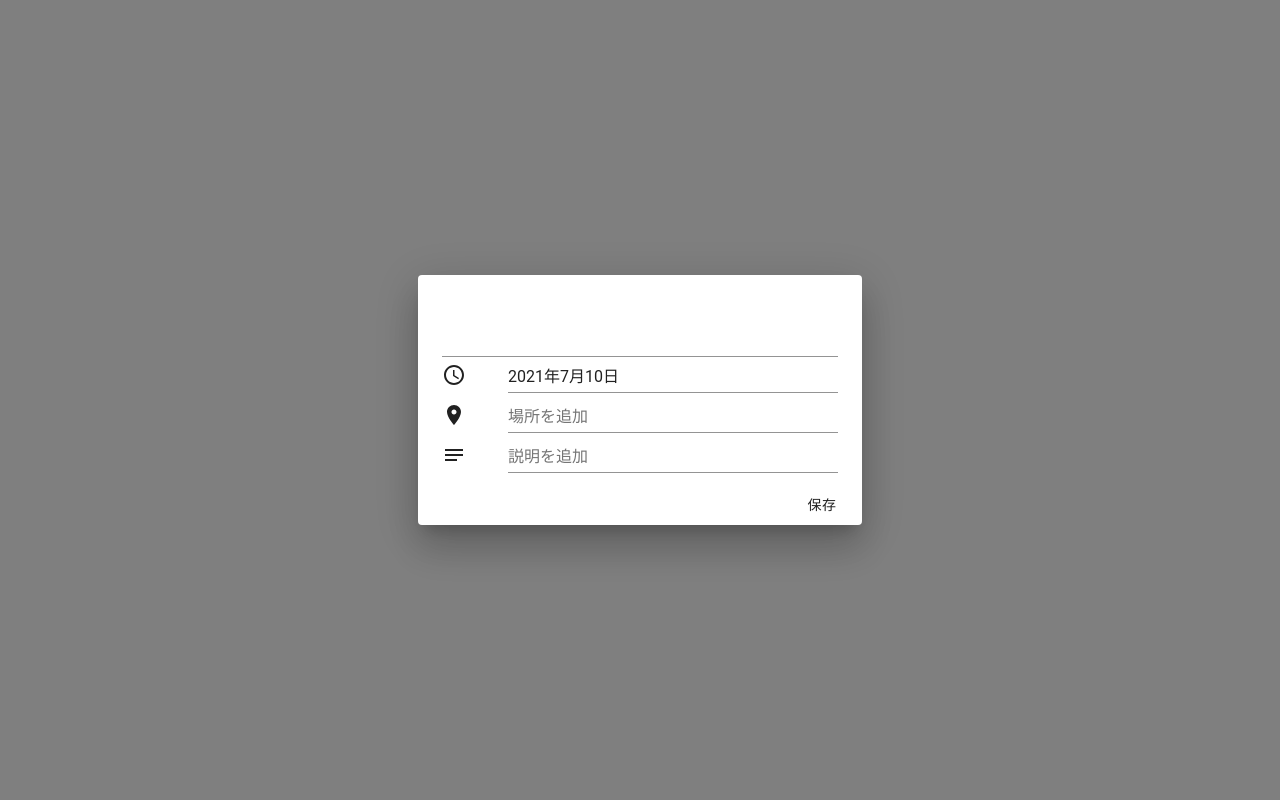
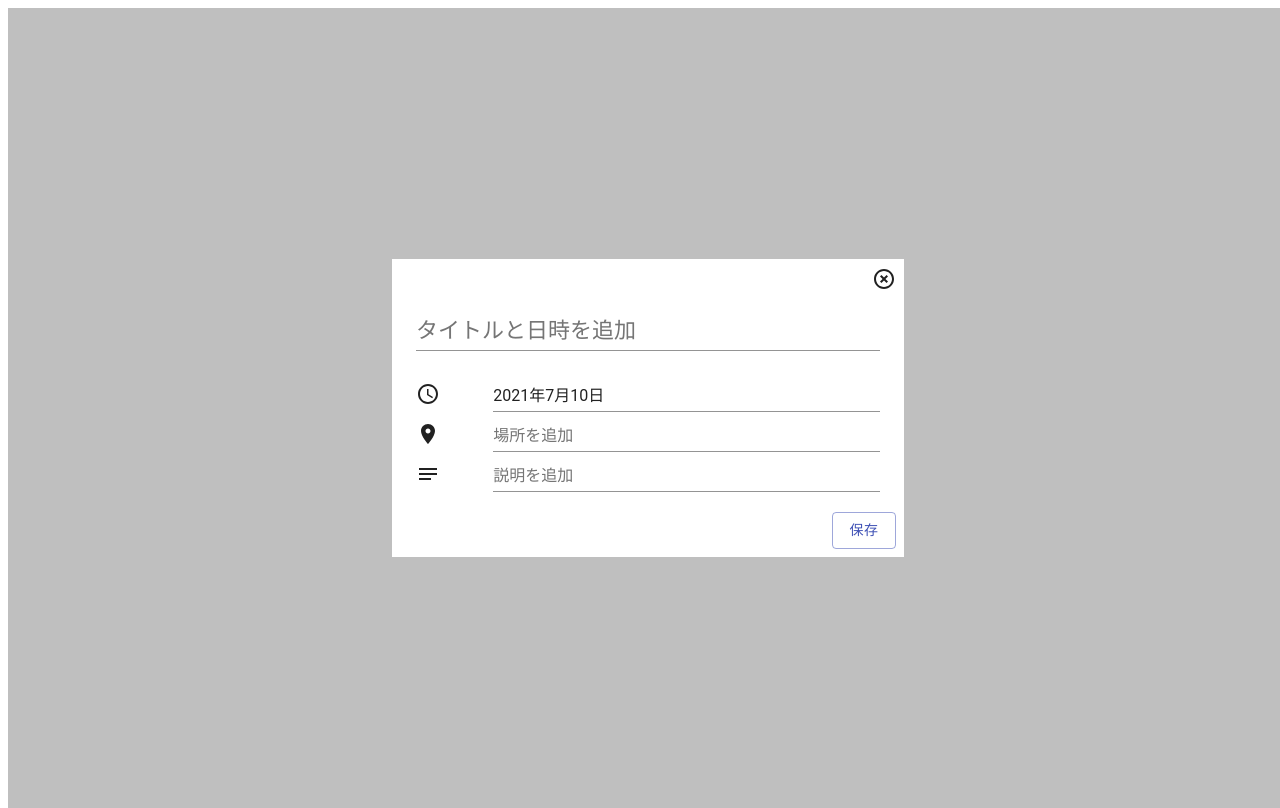
Before and after one commit to shogo-nakano-desu/calendar-app, a React (Create React App) app: page / in a window 1280 px wide. Built offline with nearby package versions, Linux system fonts and the light colour scheme.

Commit message:
スケジュールを追加するダイアログの側を完成させた

```diff
--- a/package.json
+++ b/package.json
@@ -3,6 +3,7 @@
   "version": "0.1.0",
   "private": true,
   "dependencies": {
+    "@material-ui/core": "^4.12.1",
     "@material-ui/icons": "^4.11.2",
     "@testing-library/jest-dom": "^5.14.1",
     "@testing-library/react": "^11.2.7",
@@ -15,6 +16,7 @@
     "react-dom": "^17.0.2",
     "react-scripts": "4.0.3",
     "styled-components": "^5.3.0",
+    "styled-system": "^5.1.5",
     "typescript": "^4.3.5",
     "web-vitals": "^1.1.2"
   },
@@ -43,6 +45,7 @@
     ]
   },
   "devDependencies": {
-    "@types/styled-components": "^5.1.11"
+    "@types/styled-components": "^5.1.11",
+    "@types/styled-system": "^5.1.12"
   }
 }
--- a/public/index.html
+++ b/public/index.html
@@ -1,5 +1,5 @@
 <!DOCTYPE html>
-<html lang="en">
+<html lang="en" style="height: 100%; box-sizing: 'border-box'">
   <head>
     <meta charset="utf-8" />
     <link rel="icon" href="%PUBLIC_URL%/favicon.ico" />
@@ -12,8 +12,8 @@
 
     <title>Google calendar second</title>
   </head>
-  <body>
+  <body style="height: 100%; width: 100%">
     <noscript>You need to enable JavaScript to run this app.</noscript>
-    <div id="root"></div>
+    <div id="root" style="height: 100%"></div>
   </body>
 </html>
--- a/src/AddScheduleDialog.tsx
+++ b/src/AddScheduleDialog.tsx
@@ -3,7 +3,11 @@ import AccessTimeIcon from "@material-ui/icons/AccessTime";
 import PlaceIcon from "@material-ui/icons/Place";
 import NotesIcon from "@material-ui/icons/Notes";
 import styled from "styled-components";
+import Button from "@material-ui/core/Button";
+import HighlightOffIcon from "@material-ui/icons/HighlightOff";
 import "./AddScheduleDialog.css";
+import { flexbox } from "styled-system";
+import { FullscreenExitTwoTone } from "@material-ui/icons";
 
 // ----------ここで渡されているデータ
 interface TestScheduleMetadata {
@@ -22,86 +26,34 @@ const testADay: TestScheduleModel = {
 };
 // ----------
 
-// "MuiInputBase-root MuiInput-root jss1000 MuiInput-underline MuiInputBase-fullWidth MuiInput-fullWidth">
-// const Title = styled.div`
-//   color: rgba(0, 0, 0, 0.87);
-//   cursor: text;
-//   display: inline-flex;
-//   position: relative;
-//   font-size: 1rem;
-//   box-sizing: border-box;
-//   align-items: center;
-//   font-family: "Roboto", "Helvetica", "Arial", sans-serif;
-//   line-height: 1.1875em;
-//   position: relative;
-//   font-size: 22px;
-//   margin-bottom: 32px;
-//   left: 0;
-//   right: 0;
-//   bottom: 0;
-//   content: "\00a0";
-//   position: absolute;
-//   transition: border-bottom-color 200ms cubic-bezier(0.4, 0, 0.2, 1) 0ms;
-//   border-bottom: 1px solid rgba(0, 0, 0, 0.42);
-//   pointer-events: none;
-//   width: 100%;
-// `;
 const Title = styled.div`
   width: 100%;
   border-bottom: 1px solid rgba(0, 0, 0, 0.42);
   font-size: 22px;
   font-family: "Roboto", "Helvetica", "Arial", sans-serif;
-`;
 
-const Input = styled.div`
-  &:before {
-    left: 0;
-    right: 0;
-    bottom: 0;
-    content: "\00a0";
-    position: absolute;
+  &::before {
+    content: "";
     transition: border-bottom-color 200ms cubic-bezier(0.4, 0, 0.2, 1) 0ms;
     border-bottom: 1px solid rgba(0, 0, 0, 0.42);
     pointer-events: none;
   }
-  $:after {
-    left: 0;
-    right: 0;
-    bottom: 0;
+  &::after {
     content: "";
-    position: absolute;
-    transform: scaleX(0);
     transition: transform 200ms cubic-bezier(0, 0, 0.2, 1) 0ms;
     border-bottom: 2px solid #3f51b5;
     pointer-events: none;
   }
+`;
+
+const Input = styled.input`
   font: inherit;
   color: currentColor;
   width: 100%;
-  bord: 0;
+  border: none;
   height: 1.1875em;
-  margin: 0;
-  display: block;
   padding: 6px 0 7px;
-  min-width: 0;
-  background: none;
-  box-sizing: content-box;
-  animation-name: MuiInputBase-keyframes-auto-fill-cancel;
-  -webkit-tap-highlight-color: transparent;
 `;
-
-const AddTitleForm = () => {
-  return (
-    <Title>
-      <Input
-        placeholder="タイトルと日時を追加"
-        type="text"
-        className="MuiInputBase-input MuiInput-input"
-        // valueはinput のstateを管理するようになった時に表示させるようにする
-      />
-    </Title>
-  );
-};
 
 //MuiGrid-container MuiGrid-spacing-xs-1 MuiGrid-align-items-xs-center MuiGrid-justify-xs-space-between
 const FormAndIcon = styled.div`
@@ -113,9 +65,26 @@ const FormAndIcon = styled.div`
   justify-content: space-between;
 `;
 
+const DateForm = styled(FormAndIcon)`
+  padding: 25px 0 0 0;
+`;
+
+const AddTitleForm = () => {
+  return (
+    <Title>
+      <Input
+        placeholder="タイトルと日時を追加"
+        type="text"
+        // className="MuiInputBase-input MuiInput-input"
+        // valueはinput のstateを管理するようになった時に表示させるようにする
+      />
+    </Title>
+  );
+};
+
 const ShowDateForm = () => {
   return (
-    <FormAndIcon>
+    <DateForm>
       <div className="MuiGrid-root MuiGrid-item">
         <AccessTimeIcon
           className="MuiSvgIcon-root"
@@ -132,8 +101,7 @@ const ShowDateForm = () => {
           style={{ margin: "4px 0px" }}
         >
           <div className="MuiInputBase-root MuiInput-root MuiInput-underline MuiInputBase-fullWidth MuiInput-fullWidth MuiInputBase-formControl MuiInput-formControl">
-            <input
-              className="MuiInputBase-input MuiInput-input"
+            <Input
               aria-invalid="false"
               readOnly
               type="text"
@@ -143,7 +111,7 @@ const ShowDateForm = () => {
           </div>
         </div>
       </div>
-    </FormAndIcon>
+    </DateForm>
   );
 };
 
@@ -165,8 +133,7 @@ const AddPlaceForm = () => {
           style={{ margin: "4px 0px" }}
         >
           <div className="MuiInputBase-root MuiInput-root MuiInput-underline MuiInputBase-fullWidth MuiInput-fullWidth MuiInputBase-formControl MuiInput-formControl">
-            <input
-              className="MuiInputBase-input MuiInput-input"
+            <Input
               aria-invalid="false"
               placeholder="場所を追加"
               type="text"
@@ -197,11 +164,11 @@ const AddDescriptionForm = () => {
           style={{ margin: "4px 0px" }}
         >
           <div className="MuiInputBase-root MuiInput-root MuiInput-underline MuiInputBase-fullWidth MuiInput-fullWidth MuiInputBase-formControl MuiInput-formControl">
-            <input
-              className="MuiInputBase-input MuiInput-input"
+            <Input
               aria-invalid="false"
               placeholder="説明を追加"
               type="text"
+              //valueの状態を持つようにする必要あり
             />
           </div>
         </div>
@@ -213,14 +180,9 @@ const AddDescriptionForm = () => {
 const SaveButton = () => {
   return (
     <div className="MuiDialogActions-root MuiDialogActions-spacing">
-      <button
-        className="MuiButtonBase-root MuiButton-root MuiButton-outlined MuiButton-outlinedPrimary"
-        tabIndex={0}
-        type="button"
-      >
-        <span className="MuiButton-label">保存</span>
-        <span className="MuiTouchRipple-root"></span>
-      </button>
+      <Button variant="outlined" color="primary">
+        保存
+      </Button>
     </div>
   );
 };
@@ -229,15 +191,7 @@ const CloseAddScheduleDialog = () => {
   return (
     <div className="MuiDialogActions-root MuiDialogActions-spacing">
       <div className="src-components-AddScheduleDialog-style__closeButton--2v8XJ">
-        <button
-          className="MuiButtonBase-root MuiIconButton-root MuiIconButton-sizeSmall"
-          tabIndex={0}
-          type="button"
-          title="閉じる"
-        >
-          <span className="MuiIconButton-label"></span>
-          <span className="MuiTouchRipple-root"></span>
-        </button>
+        <HighlightOffIcon type="button" />
       </div>
     </div>
   );
@@ -247,31 +201,30 @@ export const AddScheduleDialog = () => {
   return (
     <div
       role="presentation"
-      className="MuiDialog-root"
-      style={{ position: "fixed", zIndex: 1300, inset: "0px" }}
+      style={{
+        height: "100%",
+        display: "flex",
+        justifyContent: "center",
+        alignItems: "center",
+        backgroundColor: "rgba(128, 128, 128, 0.5)",
+        padding: 0,
+      }}
     >
       <div
-        className="MuiBackdrop-root"
         aria-hidden="true"
         style={{
-          opacity: 1,
+          height: "100%",
+          display: "flex",
+          alignItems: "center",
+          justifyContent: "center",
+          backgroundColor: "rgba(0,0,0,0.5)",
+          opacity: 0.5,
           transition: "opacity 225ms cubic-bezier(0.4, 0, 0.2, 1) 0ms",
         }}
       ></div>
-      <div tabIndex={0} data-test="sentinelStart"></div>
-      <div
-        className="MuiDialog-container MuiDialog-scrollPaper"
-        role="none presentation"
-        tabIndex={-1}
-        style={{
-          opacity: 1,
-          transition: "opacity 225ms cubic-bezier(0.4, 0, 0.2, 1) 0ms",
-        }}
-      >
-        <div
-          className="MuiPaper-root MuiDialog-paper MuiDialog-paperScrollPaper MuiDialog-paperWidthXs MuiDialog-paperFullWidth MuiPaper-elevation24 MuiPaper-rounded"
-          role="dialog"
-        >
+      {/* これが全部入りの箱の外側 */}
+      {/* <SetPositionOfDialog> */}
+      <OutlineBox role="dialog">
         <CloseAddScheduleDialog />
         <div className="MuiDialogContent-root">
           <AddTitleForm />
@@ -280,9 +233,26 @@ export const AddScheduleDialog = () => {
           <AddDescriptionForm />
         </div>
         <SaveButton />
-        </div>
-      </div>
+      </OutlineBox>
+      {/* </SetPositionOfDialog> */}
       <div tabIndex={0} data-test="sentinelEnd"></div>
     </div>
   );
 };
+
+// className="MuiPaper-root MuiDialog-paper
+// MuiDialog - paperScrollPaper MuiDialog - paperWidthXs
+// MuiDialog - paperFullWidth MuiPaper - elevation24 MuiPaper - rounded"
+const OutlineBox = styled.div`
+  color: rgba(0, 0, 0, 0.87);
+  transition: box-shadow 300ms cubic-bezier(0.4, 0, 0.2, 1) 0ms;
+  background-color: #fff;
+  width: 40%;
+`;
+
+const SetPositionOfDialog = styled.div`
+  display: flex;
+  justify-content: center;
+  align-items: center;
+  width: 50%;
+`;
```
Also changed, not shown: 1 other file (tests, documents, lock files or other folders). Lines whose indentation alone changed are shown as unchanged.
